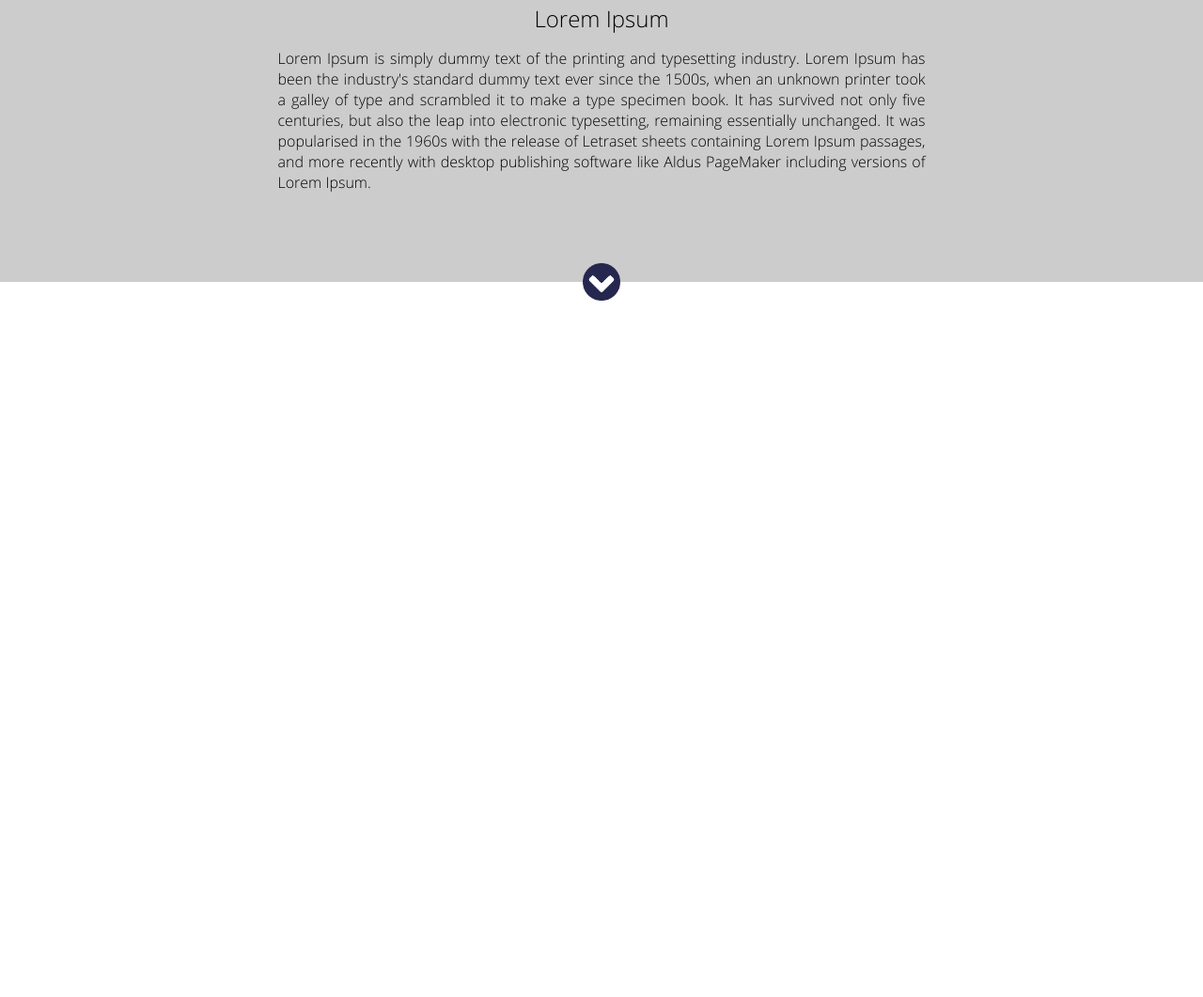
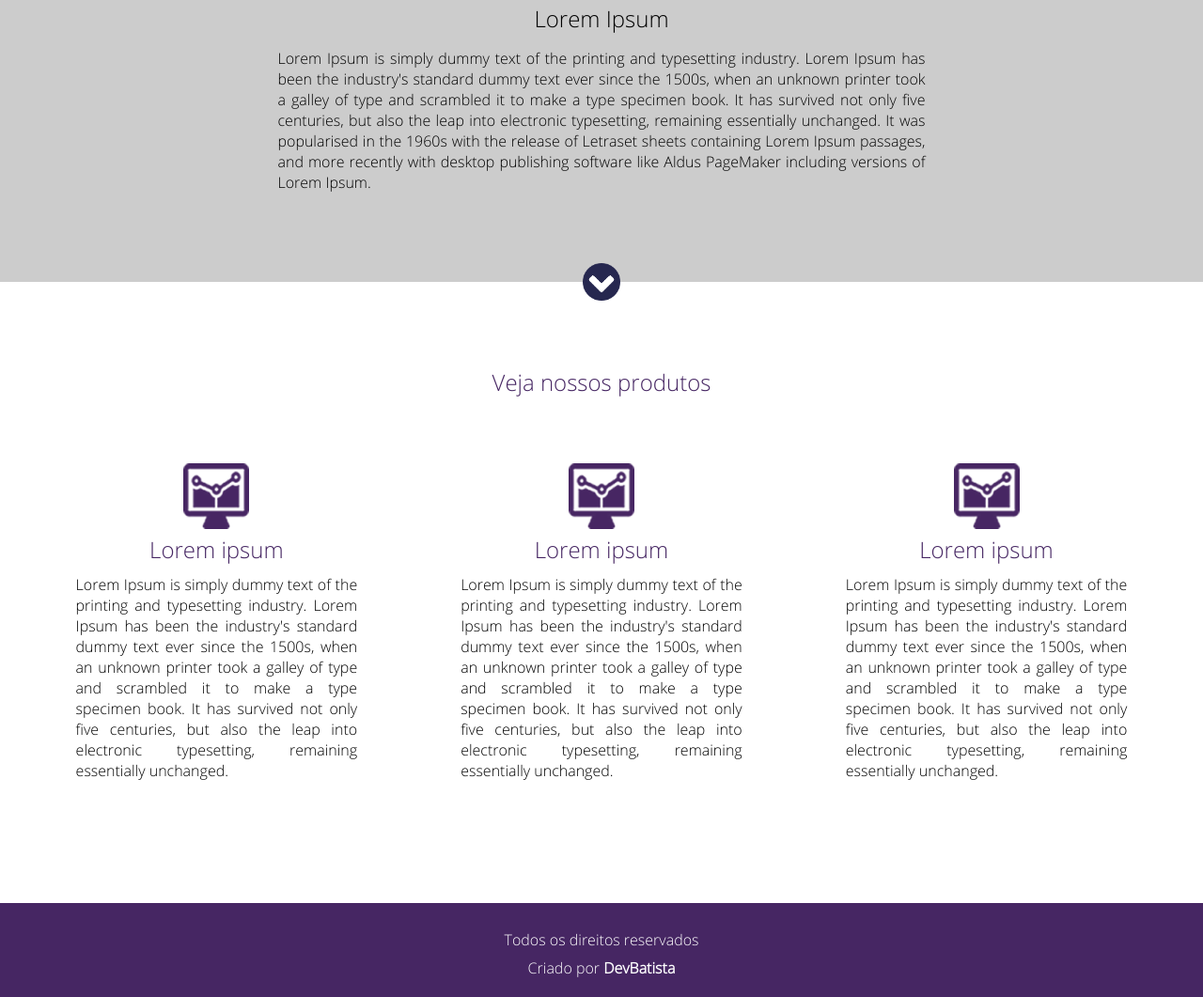
Before and after one commit to devbatista/landing_page01, a plain HTML site: page index.html in a window 1280 px wide. Shown: the part 654-1715 px from the top of the page at 94% size. Before the commit the page ends 974 px from the top, so only its background shows below. Drawn offline with Linux system fonts and the light colour scheme.

Commit message:
Finalizando a versão desktop do projeto

```diff
--- a/css/style.css
+++ b/css/style.css
@@ -15,12 +15,14 @@ html, body {
 }
 
 header {
+    min-width: 1200px;
     width: 100%;
     height: 60px;
     background-color: #212343;
 }
 
 .container {
+    padding: 0 2%;
     width: 1280px;
     margin: 0 auto;
 }
@@ -31,6 +33,7 @@ header img {
 }
 
 section.banner {
+    min-width: 1200px;
     width: 100%;
     height: 557px;
     background-image: url('../images/header_bg.png');
@@ -109,9 +112,9 @@ section.banner > .container {
 
 .list {
     padding: 30px;
-    margin-top: 40px;
+    margin-top: 100px;
     float: left;
-    width: 619px;
+    width: 519px;
     height: 270px;
     background-color: rgba(33, 35, 67, 0.7);
 }
@@ -126,6 +129,7 @@ section.banner > .container {
 }
 
 section.info {
+    min-width: 1200px;
     padding: 40px 0;
     background-color: #ccc;
     text-align: center;
@@ -152,3 +156,62 @@ div.arrow {
     left: 50%;
     margin-left: -20px;
 }
+
+section.products {
+    padding: 90px 0;
+}
+
+section.products h2 {
+    text-align: center;
+    color: #462663;
+    font-weight: normal;
+}
+
+section.product {
+    margin-top: 40px;
+    text-align: center;
+}
+
+.items {
+    margin-top: 40px;
+    text-align: center;
+}
+
+.single {
+    float: left;
+    width: 33.33%;
+    padding: 30px;
+}
+
+.single p {
+    text-align: justify;
+    padding: 10px 25px;
+}
+
+.single img {
+    width: 70px;
+}
+
+.clear {
+    clear: both; /* Para limpar todos os floats que tiverem antes */
+}
+
+footer {
+    background-color: #462663;
+    padding: 20px 0;
+    text-align: center;
+    color: #fff;
+}
+
+footer p{
+    margin-top: 8px;
+}
+
+footer a {
+    text-decoration: none;
+    color: #fff;
+}
+
+footer a:hover {
+    text-decoration: underline;
+}
--- a/index.html
+++ b/index.html
@@ -63,6 +63,44 @@
 
         </div>
     </section>
+
+    <section class="products">
+        <div class="container">
+            <h2>Veja nossos produtos</h2>
+
+            <div class="items">
+                <div class="single">
+                    <div><img src="./images/icon.png" alt=""></div>
+                    <div class="text-single">
+                    <h2>Lorem ipsum</h2>
+                        <p>Lorem Ipsum is simply dummy text of the printing and typesetting industry. Lorem Ipsum has been the industry's standard dummy text ever since the 1500s, when an unknown printer took a galley of type and scrambled it to make a type specimen book. It has survived not only five centuries, but also the leap into electronic typesetting, remaining essentially unchanged.</p>
+                    </div>
+                </div>
+
+                <div class="single">
+                    <div><img src="./images/icon.png" alt=""></div>
+                    <div class="text-single">
+                        <h2>Lorem ipsum</h2>
+                        <p>Lorem Ipsum is simply dummy text of the printing and typesetting industry. Lorem Ipsum has been the industry's standard dummy text ever since the 1500s, when an unknown printer took a galley of type and scrambled it to make a type specimen book. It has survived not only five centuries, but also the leap into electronic typesetting, remaining essentially unchanged.</p>
+                    </div>
+                </div>
+
+                <div class="single">
+                    <div><img src="./images/icon.png" alt=""></div>
+                    <div class="text-single">
+                        <h2>Lorem ipsum</h2>
+                        <p>Lorem Ipsum is simply dummy text of the printing and typesetting industry. Lorem Ipsum has been the industry's standard dummy text ever since the 1500s, when an unknown printer took a galley of type and scrambled it to make a type specimen book. It has survived not only five centuries, but also the leap into electronic typesetting, remaining essentially unchanged.</p>
+                    </div>
+                </div>
+            </div>
+        </div>
+        <div class="clear"></div>
+    </section>
+
+    <footer>
+        <p>Todos os direitos reservados</p>
+        <p>Criado por <b><a href="https://www.devbatista.com">DevBatista</a></b></p>
+    </footer>
 </body>
 
 </html>
```
